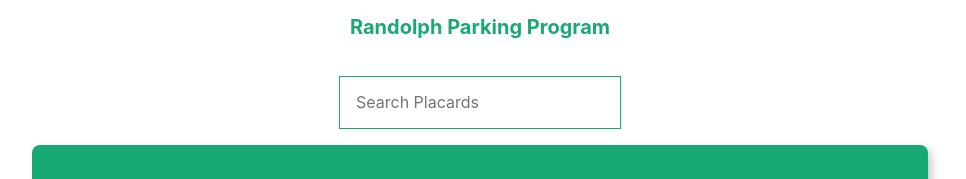
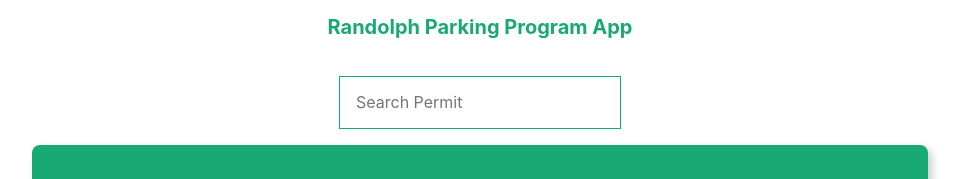
Before and after one commit to kevlarpixels/randolph-placards, a React (Create React App) app: page / in a window 1280 px wide. Shown: the top 179 px of the page, without its empty margins (160-1126 px from the left). Built offline with nearby package versions, Linux system fonts and the light colour scheme.

Commit message:
changes to title and parking not claimed

```diff
--- a/src/App.jsx
+++ b/src/App.jsx
@@ -30,7 +30,7 @@ class App extends Component {
         })
         return (
             <div className='tc'>
-                <h1 className='mt0 pt3 pb3 f4 green'>Randolph Parking Program</h1>
+                <h1 className='mt0 pt3 pb3 f4 green'>Randolph Parking Program App</h1>
                 <SearchBox searchChange={this.OnSearchChange} />
                 <Scroll>
                     <CardList placards={filteredPlacards} />
--- a/src/SearchBox.jsx
+++ b/src/SearchBox.jsx
@@ -6,7 +6,7 @@ const SearchBox = ({searchChange}) => {
             <input
                 className='pa3 ba b--green bg-white'
                 type='search'
-                placeholder='Search Placards'
+                placeholder='Search Permit'
                 onChange={searchChange}
                 />
         </div>
```
